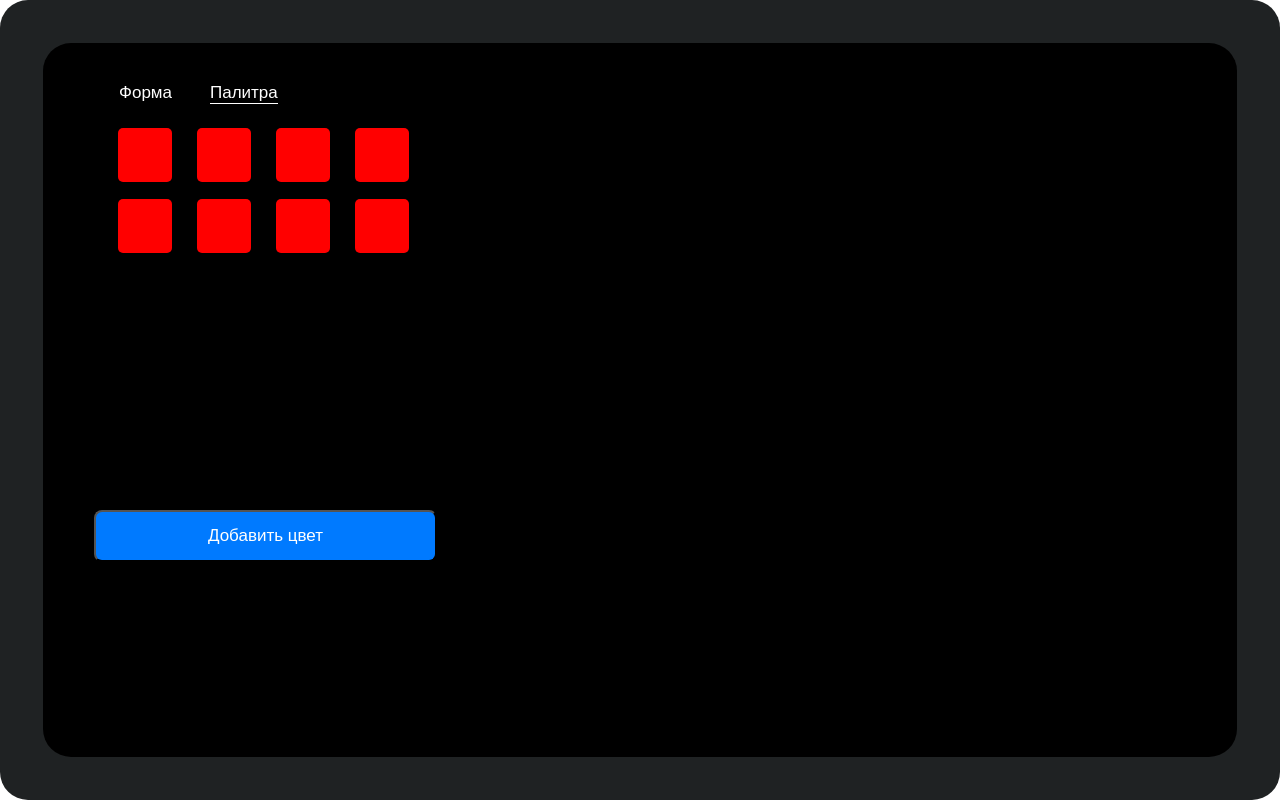
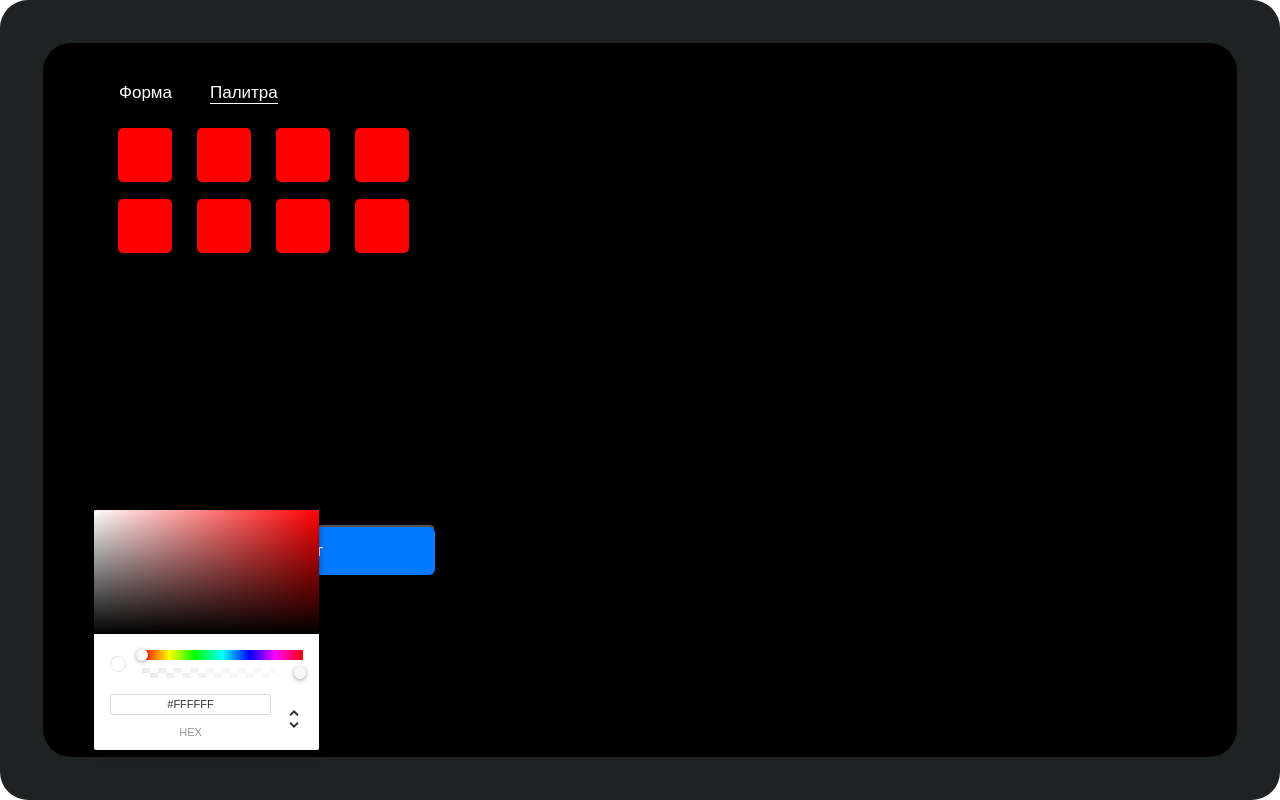
Before and after one commit to Maxim270693/palette-test, a React (Create React App) app: page /palette in a window 1280 px wide. Both pictures are taken after a click on the button "Добавить цвет". Built offline with nearby package versions, Linux system fonts and the light colour scheme.

Commit message:
added store, reducer, color picker

```diff
--- a/package.json
+++ b/package.json
@@ -9,8 +9,10 @@
     "@types/jest": "^27.0.1",
     "@types/node": "^16.7.13",
     "@types/react": "^18.0.0",
+    "@types/react-color": "^3.0.6",
     "@types/react-dom": "^18.0.0",
     "react": "^18.2.0",
+    "react-color": "^2.19.3",
     "react-dom": "^18.2.0",
     "react-redux": "^8.0.4",
     "react-router-dom": "^6.4.2",
--- a/src/App.tsx
+++ b/src/App.tsx
@@ -4,11 +4,14 @@ import Header from "./components/Header/Header";
 import Form from "./components/Form/Form";
 import Palette from "./components/Palette/Palette";
 import {Routes, Route} from 'react-router-dom';
+import {getColorPicker} from "./bll/actions/actions";
+import {useDispatch} from "react-redux";
 
 function App() {
+    const dispatch = useDispatch();
 
     return (
-        <div className="App">
+        <div className="App" onClick={() => dispatch(getColorPicker(false))}>
             <div className="container">
                 <Header/>
                 <Routes>
--- /dev/null
+++ b/src/bll/actions/actions.ts
@@ -0,0 +1,8 @@
+import {ColorResult} from "react-color";
+import {COLOR, IS_SHOW_COLOR_PICKER} from "../../constants/constants";
+
+export const setColor = (payload: ColorResult) => ({type: COLOR, payload} as const);
+export const getColorPicker = (payload: boolean) => ({
+    type: IS_SHOW_COLOR_PICKER,
+    payload
+} as const);
--- /dev/null
+++ b/src/bll/reducer/index.ts
@@ -0,0 +1,19 @@
+import {ActionType, InitialStateType} from "../../types/types";
+import {COLOR, IS_SHOW_COLOR_PICKER} from "../../constants/constants";
+
+export const initialState = {
+    palette: ['1','2'],
+    color: '#fff',
+    isShowColorPicker: false,
+}
+
+export const reducer = (state = initialState, action: ActionType): InitialStateType => {
+    switch (action.type) {
+        case COLOR:
+            return {...state, color: action.payload}
+        case IS_SHOW_COLOR_PICKER:
+            return {...state, isShowColorPicker: action.payload}
+        default:
+            return state;
+    }
+};
--- /dev/null
+++ b/src/bll/store/store.tsx
@@ -0,0 +1,8 @@
+import {combineReducers, createStore} from "redux";
+import {reducer} from "../reducer";
+
+export const rootReducer = combineReducers({
+    reducer,
+})
+
+export const store = createStore(rootReducer)
--- a/src/components/Button/Button.tsx
+++ b/src/components/Button/Button.tsx
@@ -2,13 +2,21 @@ import React from 'react';
 
 type ButtonType = {
     children: string;
+    onClick?: (event:any) => void;
     className?: string;
 }
 
-const Button = ({children, className}: ButtonType) => {
+const Button = ({children, onClick, className}: ButtonType) => {
+
+    const handleOnClick = (event?:any) => {
+        onClick?.(event)
+    };
+
     return (
         <div>
-            <button className={className}
+            <button
+                className={className}
+                onClick={handleOnClick}
             >
                 {children}
             </button>
--- /dev/null
+++ b/src/components/ColorPicker/ColorPicker.tsx
@@ -0,0 +1,29 @@
+import React from 'react';
+import {ChromePicker} from 'react-color';
+import {useAppSelector} from "../../types/types";
+import {useDispatch} from "react-redux";
+import {setColor} from "../../bll/actions/actions";
+
+
+const ColorPicker = () => {
+    const dispatch = useDispatch();
+
+    const color = useAppSelector<string>(state => state.reducer.color);
+
+    return (
+        <div>
+
+            <div style={{position: 'absolute', zIndex: '2'}}
+                 onClick={(e) => e.stopPropagation()}
+            >
+                <ChromePicker
+                    color={color}
+                    onChange={(updateColor) => dispatch(setColor(updateColor))}
+
+                />
+            </div>
+        </div>
+    );
+};
+
+export default ColorPicker;
--- a/src/components/Palette/Palette.scss
+++ b/src/components/Palette/Palette.scss
@@ -43,5 +43,6 @@
     cursor: pointer;
     color: #fff;
     margin-bottom: 23px;
+    margin-top: 15px;
   }
 }
--- a/src/components/Palette/Palette.tsx
+++ b/src/components/Palette/Palette.tsx
@@ -1,9 +1,17 @@
 import React from 'react';
 import Button from "../Button/Button";
 import './Palette.scss';
-import removeIcon from '../../image/Remove.png';
+import ColorPicker from "../ColorPicker/ColorPicker";
+import {useDispatch} from "react-redux";
+import {getColorPicker} from "../../bll/actions/actions";
+import {useAppSelector} from "../../types/types";
+import removeIcon from "../../image/Remove.png";
 
 const Palette = () => {
+    const dispatch = useDispatch();
+
+    const isShowColorPicker = useAppSelector<boolean>(state => state.reducer.isShowColorPicker);
+
     return (
         <div className="paletteWrapper">
             <ul className="colorBlock">
@@ -57,7 +65,19 @@ const Palette = () => {
                 </li>
             </ul>
 
-            <Button className="btn">Добавить цвет</Button>
+            {
+                isShowColorPicker &&
+                <ColorPicker/>
+            }
+
+            <Button className="btn"
+                    onClick={(event: any) => {
+                        event.stopPropagation();
+                        dispatch(getColorPicker(true))
+                    }}
+            >
+                Добавить цвет
+            </Button>
         </div>
     );
 };
--- /dev/null
+++ b/src/constants/constants.ts
@@ -0,0 +1,2 @@
+export const COLOR = 'COLOR';
+export const IS_SHOW_COLOR_PICKER = 'IS_SHOW_COLOR_PICKER';
--- a/src/index.tsx
+++ b/src/index.tsx
@@ -4,6 +4,8 @@ import './index.css';
 import App from './App';
 import reportWebVitals from './reportWebVitals';
 import {BrowserRouter} from "react-router-dom";
+import {Provider} from "react-redux";
+import {store} from "./bll/store/store";
 
 const root = ReactDOM.createRoot(
     document.getElementById('root') as HTMLElement
@@ -11,7 +13,9 @@ const root = ReactDOM.createRoot(
 root.render(
     <React.StrictMode>
         <BrowserRouter>
-            <App/>
+            <Provider store={store}>
+                <App/>
+            </Provider>
         </BrowserRouter>
     </React.StrictMode>
 );
--- a/src/types/types.ts
+++ b/src/types/types.ts
@@ -1,6 +1,22 @@
+import {rootReducer} from "../bll/store/store";
+import {initialState} from "../bll/reducer";
+import {TypedUseSelectorHook, useSelector} from "react-redux";
+
 // type null
 export type Nullable<T> = T | null;
 
 export type FormInterface = {
     [key: string]: string
 }
+
+// type store
+export type RootStateType = ReturnType<typeof rootReducer>;
+
+// type initialState
+export type InitialStateType = typeof initialState;
+
+// type useSelector
+export const useAppSelector: TypedUseSelectorHook<RootStateType> = useSelector;
+
+// type ActionType
+export type ActionType = any
```
Also changed, not shown: 1 other file (tests, documents, lock files or other folders).
